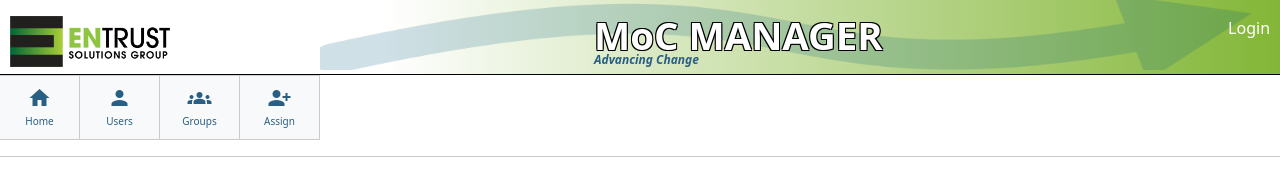
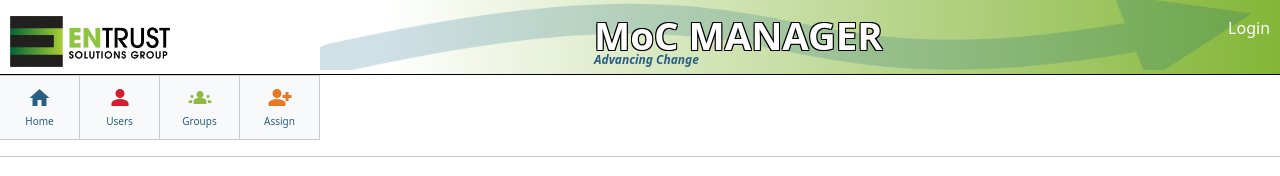
Before and after one commit to G2IntegratedSolutions/EnTrust_MOC, a React (Create React App) app: page /admin in a window 1280 px wide. Shown: the top 176 px of the page. Built offline with nearby package versions, Linux system fonts and the light colour scheme; no server answers; the database is empty.

Commit message:
Added color to admin buttons

```diff
--- a/src/Admin.tsx
+++ b/src/Admin.tsx
@@ -82,9 +82,9 @@ const Admin = () => {
         <>
             <div className="scrollableContainer" >
                 <div className="iconContainer" onClick={(e) =>  navigate('/') }  ><i className={`material-icons ent-icon`}>home</i><div>Home</div></div>
-                <div className="iconContainer" onClick={(e) => changeDivVis("createNewUser")} ><i className={`material-icons ent-icon`}>person</i><div>Users</div></div>
-                <div className="iconContainer" onClick={(e) => changeDivVis("createNewGroup")}><i className={`material-icons ent-icon`}>groups</i><div>Groups</div></div>
-                <div className="iconContainer" onClick={(e) => changeDivVis("associateUsersAndGroups")}><i className={`material-icons ent-icon`}>person_add_alt_1</i><div>Assign</div></div>
+                <div className="iconContainer" onClick={(e) => changeDivVis("createNewUser")} ><i className={`material-icons ent-icon ent-red`}>person</i><div>Users</div></div>
+                <div className="iconContainer" onClick={(e) => changeDivVis("createNewGroup")}><i className={`material-icons ent-icon ent-green`}>groups</i><div>Groups</div></div>
+                <div className="iconContainer" onClick={(e) => changeDivVis("associateUsersAndGroups")}><i className={`material-icons ent-icon ent-orange`}>person_add_alt_1</i><div>Assign</div></div>
                 {/* <div className="iconContainer" onClick={(e) => changeDivVis("createChangeNotice")}><i className={`material-icons ent-icon`}>keyboard_double_arrow_right</i><div>Change</div></div> */}
             </div>
             <hr></hr>
--- a/src/MyChangeNotifications.tsx
+++ b/src/MyChangeNotifications.tsx
@@ -16,7 +16,7 @@ import StateChange from './StateChange';
 const MyChangeNotifications = () => {
     const scrollableContainerRef = useRef(null);
     const navigate = useNavigate();
-    const columns = ['MOC#', 'Creator', 'Owner', 'Approver', 'Short Description', 'Groups', 'State', 'Topic', 'Creation Date', 'Publication Date', 'Date of Implementation', 'Required Date', 'Category', 'Change Type', 'Long Description', 'Impacts', 'Location', 'Notes', 'Attachments']
+    const columns = ['MOC#', 'Creator', 'Owner', 'Approver', 'Short Description', 'Groups', 'State', 'Topic', 'Creation Date', 'Publication Date', 'Date of Implementation', 'Required Date', 'Category', 'Change Type', 'Long Description', 'Impacts', 'Location', 'Notes', 'Attachments'];
     const columnWidths = [100, 200, 200, 200, 200, 200, 200, 200, 200, 200, 200, 200, 200, 200, 200, 200, 200, 200]; // Adjust these values as needed
     const [selectedRows, setSelectedRows] = useState<number[]>([]);
     const [activeCN, setActiveCN] = useState<ChangeNotification | null>(null);
```
